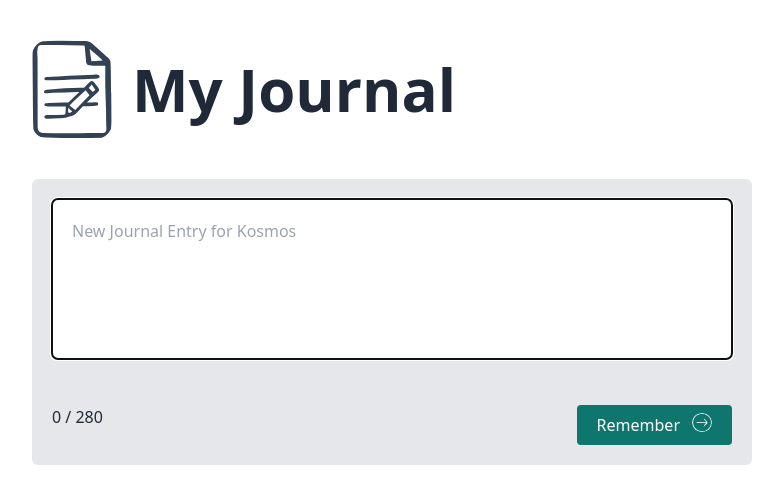
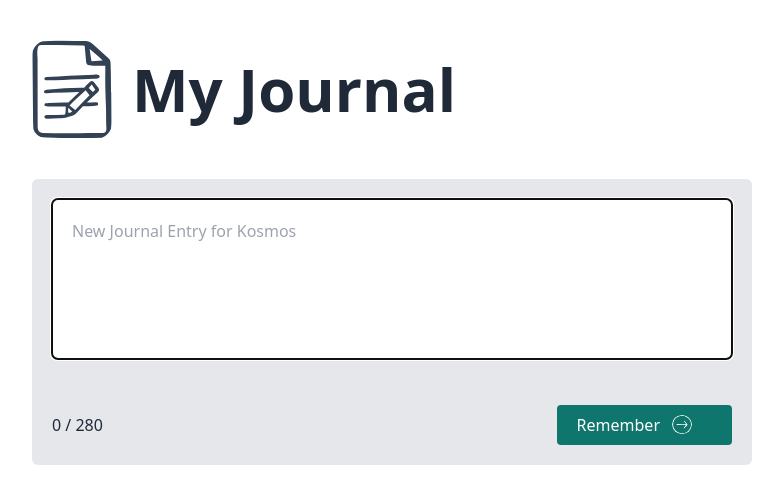
Before and after one commit to edgonzalez24/sentry-demo, a Vue app: page / in a window 1280 px wide. Shown: the top 504 px of the page, without its empty margins (248-1031 px from the left). Built offline with nearby package versions, Linux system fonts and the light colour scheme.

Commit message:
fix: fix auto-import to new vite version

```diff
--- a/src/App.vue
+++ b/src/App.vue
@@ -3,7 +3,7 @@ import TheHeader from "@/components/TheHeader.vue";
 import EntryEditor from "@/components/EntryEditor.vue";
 import EntryCard from "@/components/EntryCard.vue";
 import type Entry from "./types/Entry";
-import type User from "@/types/User";
+import { User } from "@/types/User";
 import { provide, reactive } from "vue";
 import { userInjectionKey } from "@/injectionKeys";
 const entries: Entry[] = reactive([]);
--- a/src/assets/base.css
+++ b/src/assets/base.css
@@ -64,3 +64,8 @@ svg, svg path{
 .entry-footer span{
   opacity: .6;
 }
+
+.icon {
+  color: white;
+  width: 80px;
+}
--- a/src/components/EntryCard.vue
+++ b/src/components/EntryCard.vue
@@ -19,7 +19,7 @@ defineProps<Props>();
     </div>
     <div class="entry-footer">
       <DateDisplay :date="new Date()" class="mr-2" />
-      |"
+      |
       <span class="ml-2">{{ user?.username || "Anonymous" }}</span>
     </div>
   </div>
--- a/src/components/EntryEditor.vue
+++ b/src/components/EntryEditor.vue
@@ -1,10 +1,10 @@
 <script lang="ts" setup>
 import EmojiField from "@/components/EmojiField.vue";
-import ArrowCircleRight from "@/assets/icons/arrow-circle-right.svg";
 import { ref, computed, onMounted, inject } from "vue";
 import type Emoji from "@/types/Emoji";
 import type Entry from "@/types/Entry";
 import { userInjectionKey } from "@/injectionKeys";
+import UIcon from "@/components/UIcon.vue";
 
 const text = ref("");
 const emoji = ref<Emoji | null>(null);
@@ -52,9 +52,9 @@ const handleSubmit = () => {
       :placeholder="`New Journal Entry for ${user?.username || 'Anonymous'}`"
     ></textarea>
     <EmojiField v-model="emoji" />
-    <div class="entry-form-footer">
+    <div class="entry-form-footer items-center">
       <span>{{ charCount }} / {{ maxChars }}</span>
-      <button>Remember <ArrowCircleRight width="20" /></button>
+      <button class="items-center">Remember <UIcon icon="arrow-circle-right" /></button>
     </div>
   </form>
 </template>
--- a/src/components/TheHeader.vue
+++ b/src/components/TheHeader.vue
@@ -1,9 +1,9 @@
 <script setup lang="ts">
-import FileNotesIcon from "@/assets/icons/file-notes.svg";
+  import UIcon from "@/components/UIcon.vue";
 </script>
 <template>
   <h1 class="text-6xl flex items-center">
-    <FileNotesIcon width="80" class="mr-5" />
+    <UIcon icon="file-notes" width="80" :classes="['mr-5','w-20']" />
     <strong> My Journal</strong>
   </h1>
 </template>
--- /dev/null
+++ b/src/components/UIcon.vue
@@ -0,0 +1,19 @@
+<script lang="ts" setup>
+  import { computed } from 'vue';
+
+  const props = defineProps<{
+    icon: string;
+  }>();
+  const modules = import.meta.glob('@/assets/icons/**/*.svg', {
+    as: 'raw',
+    eager: true,
+  });
+  const svg = computed(() => {
+    return modules['/src/assets/icons/' + props.icon + '.svg']
+  });
+
+</script>
+
+<template>
+  <i v-html="svg" class="mr-5" />
+</template>
--- a/src/injectionKeys.ts
+++ b/src/injectionKeys.ts
@@ -1,4 +1,4 @@
 import type { InjectionKey } from "vue";
-import type User from "@/types/User";
+import { User } from "@/types/User";
 
 export const userInjectionKey = Symbol() as InjectionKey<User>;
--- a/src/types/User.ts
+++ b/src/types/User.ts
@@ -1,4 +1,4 @@
-export default interface User {
+export interface User {
   id: number;
   username: string;
   settings: string[];
--- a/tsconfig.json
+++ b/tsconfig.json
@@ -5,6 +5,9 @@
     "module": "ESNext",
     "lib": ["ES2020", "DOM", "DOM.Iterable"],
     "skipLibCheck": true,
+    "paths": {
+      "@/*": ["./src/*", "./dist/*"],
+    },
 
     /* Bundler mode */
     "moduleResolution": "bundler",
--- a/vite.config.ts
+++ b/vite.config.ts
@@ -12,8 +12,11 @@ export default defineConfig({
     svgLoader(),
   ],
   resolve: {
-    alias: {
-      '@': fileURLToPath(new URL('./src', import.meta.url)),
-    },
+    alias: [
+      {
+        find: '@',
+        replacement: fileURLToPath(new URL('./src', import.meta.url)),
+      },
+    ],
   },
 });
```
Also changed, not shown: src/assets/icons/arrow-circle-right.svg, src/assets/icons/file-notes.svg.
